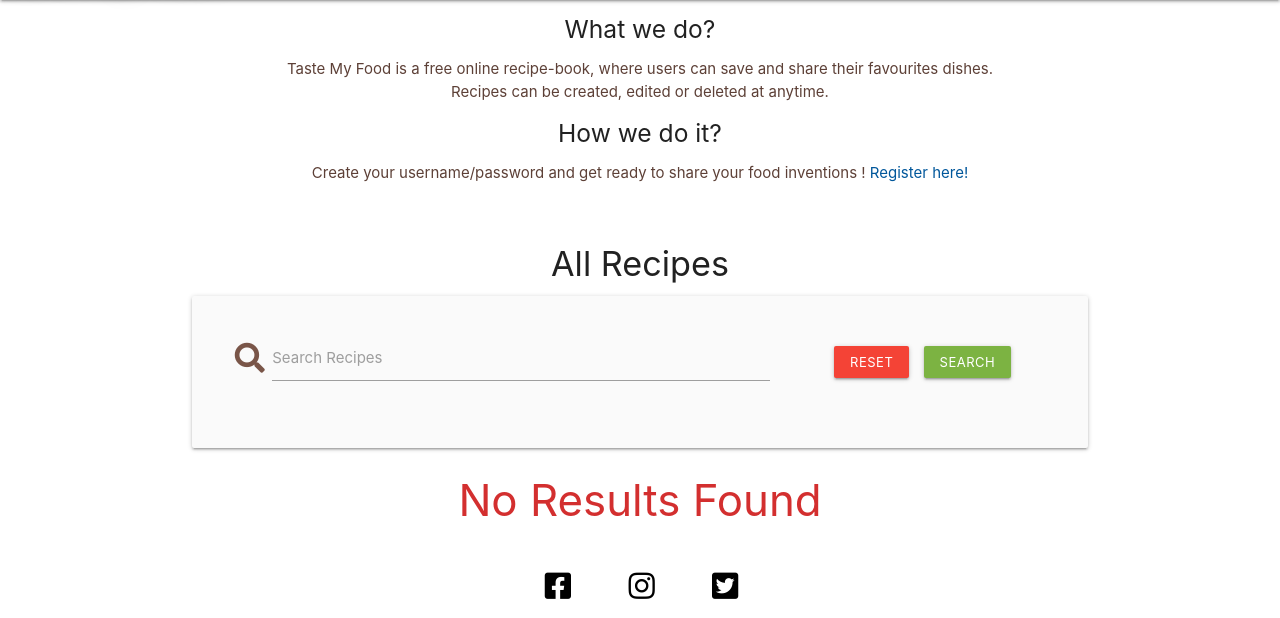
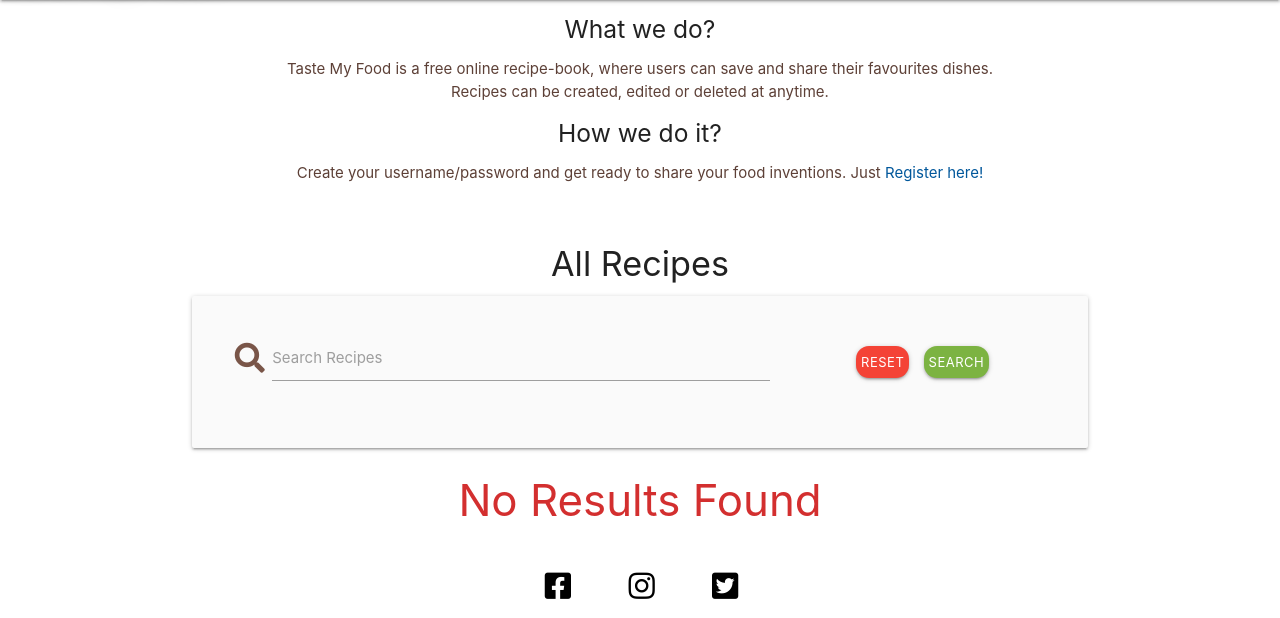
Before and after one commit to andna5980/myfood, a Flask app: page / in a window 1280 px wide. Shown: the part 64-682 px from the top of the page. Run offline with Flask 2, Linux system fonts and the light colour scheme; data that the repository does not hold is empty; some libraries are stand-ins or nearby versions.

Commit message:
reduce buttons size

```diff
--- a/static/css/style.css
+++ b/static/css/style.css
@@ -4,6 +4,8 @@
 
 .btn-small {
     margin: 5px;
+    border-radius: 13px;
+    padding: 0px 5px;
 }
 
 .collapsible-header .col strong {
--- a/templates/recipes.html
+++ b/templates/recipes.html
@@ -13,7 +13,7 @@
 
 <div class="col s12 m6">
     <h5 class="center-align"> How we do it?</h5>
-    <p style="text-align: center;" class="center-align brown-text text-darken-2">  Create your username/password and get ready to share your food inventions ! <a href="{{ url_for('register') }}" class="light-blue-text text-darken-4">Register here!</a></p>
+    <p style="text-align: center;" class="center-align brown-text text-darken-2">  Create your username/password and get ready to share your food inventions. Just <a href="{{ url_for('register') }}" class="light-blue-text text-darken-4">Register here!</a></p>
 </div>
 
 <br>
@@ -46,6 +46,9 @@
         {% for receta in recetas %}
             <li>
                 <div class="collapsible-header white-text text-shadow  brown lighten-2">
+                    <div class="col-s9">
+                        <strong>{{ receta.receta_name }}</strong> : {{ receta.foodType_name }}
+                    </div>
                     <div class="col s3">
                         <i class="fas fa-caret-down"></i>
                         {% if session.user|lower == receta.created_by|lower %}
@@ -53,9 +56,7 @@
                             <a href="{{ url_for('edit_recipe', receta_id=receta._id)}}" class="btn-small light-green darken-1">Edit</a>
                         {% endif %}
                     </div>
-                    <div class="col-s9">
-                        <strong>{{ receta.receta_name }}</strong> : {{ receta.foodType_name }}
-                    </div>
+
 
                 </div>
                 <div class="collapsible-body">
```
